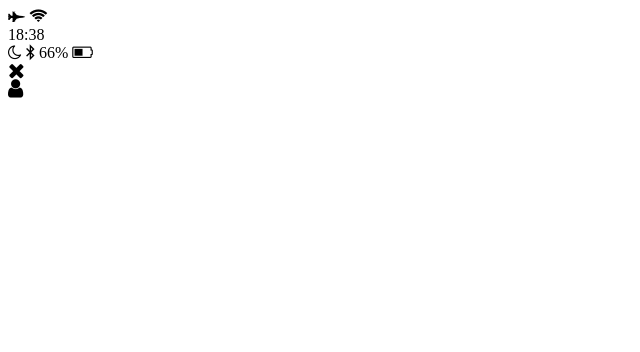
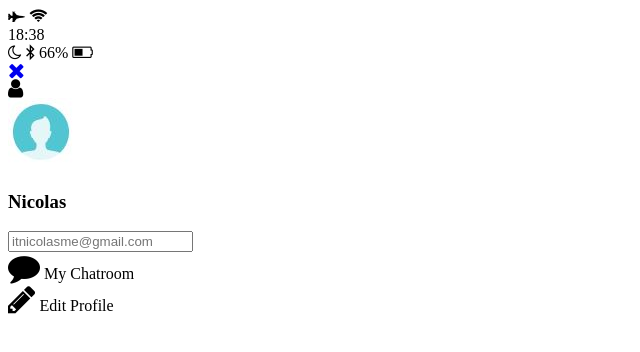
Before and after one commit to Joe1220/kakao-clone, a plain HTML site: page profile.html in a window 1280 px wide. Shown: the whole page, without its empty margins (0-640 px from the left). Drawn offline with Linux system fonts and the light colour scheme.

Commit message:
Chat + Back to page link

```diff
--- a/profile.html
+++ b/profile.html
@@ -23,12 +23,35 @@
       </div>
       <div class="header__bottom">
         <div class="header__column">
-          <i class="fa fa-times fa-lg" aria-hidden="true"></i>
+          <a href="index.html">
+            <i class="fa fa-times fa-lg" aria-hidden="true"></i>
+          </a>
         </div>
         <div class="header__column">
           <i class="fa fa-user fa-lg" aria-hidden="true"></i>
         </div>
       </div>
     </header>
+    <main class="profile">
+      <header class="profile__header">
+        <img src="images/avatar.jpg" alt="">
+        <h3 class="profile__header-title">Nicolas</h3>
+      </header>
+      <input type="text" placeholder="itnicolasme@gmail.com">
+      <div class="profile__actions">
+        <div class="profile__action">
+          <span class="profile__action-circle">
+            <i class="fa fa-comment fa-2x"></i>
+          </span>
+          <span class="profile__action-title">My Chatroom</span>
+        </div>
+        <div class="profile__action">
+          <span class="profile__action-circle">
+            <i class="fa fa-pencil fa-2x"></i>
+          </span>
+          <span class="profile__action-title">Edit Profile</span>
+        </div>
+      </div>
+    </main>
   </body>
 </html>
```
Also changed, not shown: chat.html (+3 -1 lines), index.html (+5 -3 lines).
